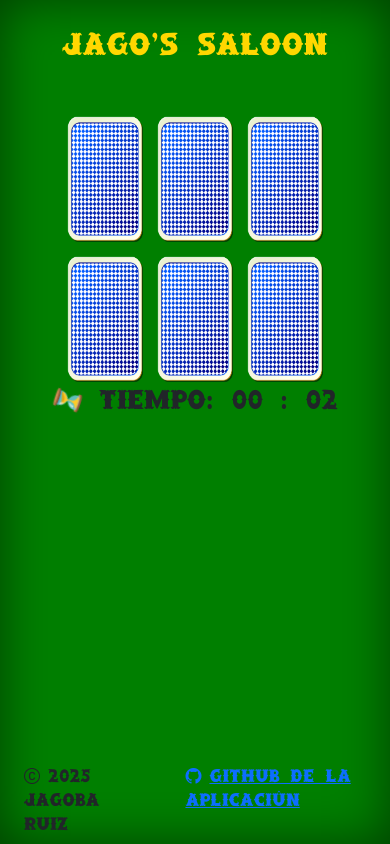
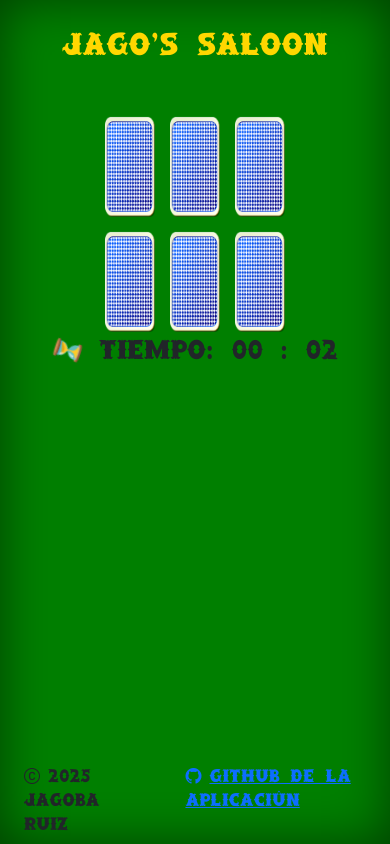
Before and after one commit to JagobaRuiz/JuegoMemoriaAngular, an Angular app: page /inicio in a window 390 px wide. Both pictures are taken after a click on the button "Fçcil". Built offline with nearby package versions, Linux system fonts and the light colour scheme.

Commit message:
Corregir pequeños errores

```diff
--- a/src/components/carta/carta.component.scss
+++ b/src/components/carta/carta.component.scss
@@ -24,15 +24,15 @@
 
 @media (max-width: 768px) {
   .carta, .foto-carta, .parte-trasera {
-    width: 75px;
-    height: 125px;
+    width: 50px;
+    height: 100px;
   }
 }
 
 @media (max-width: 480px) {
   .carta, .foto-carta, .parte-trasera {
-    width: 75px;
-    height: 125px;
+    width: 50px;
+    height: 100px;
   }
 }
 
```
